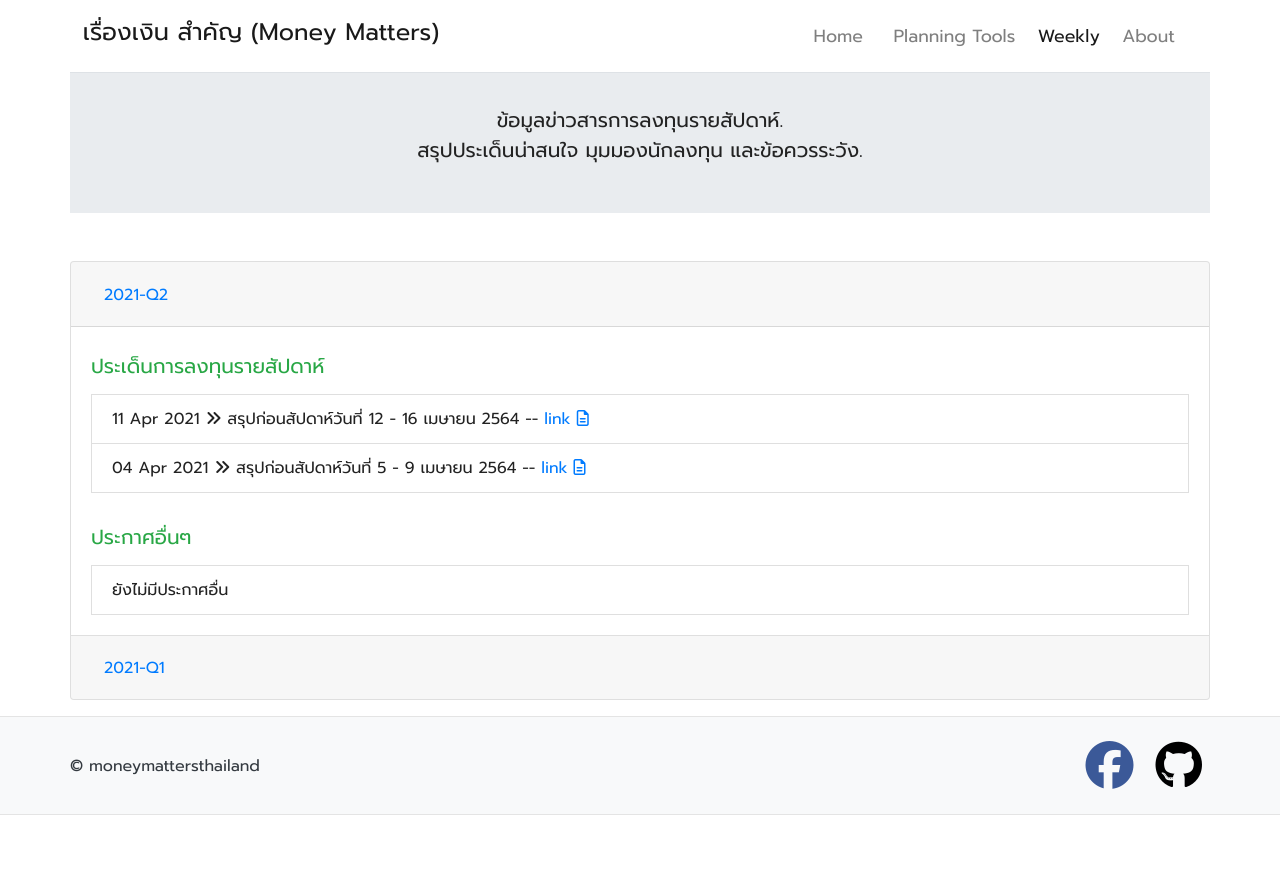
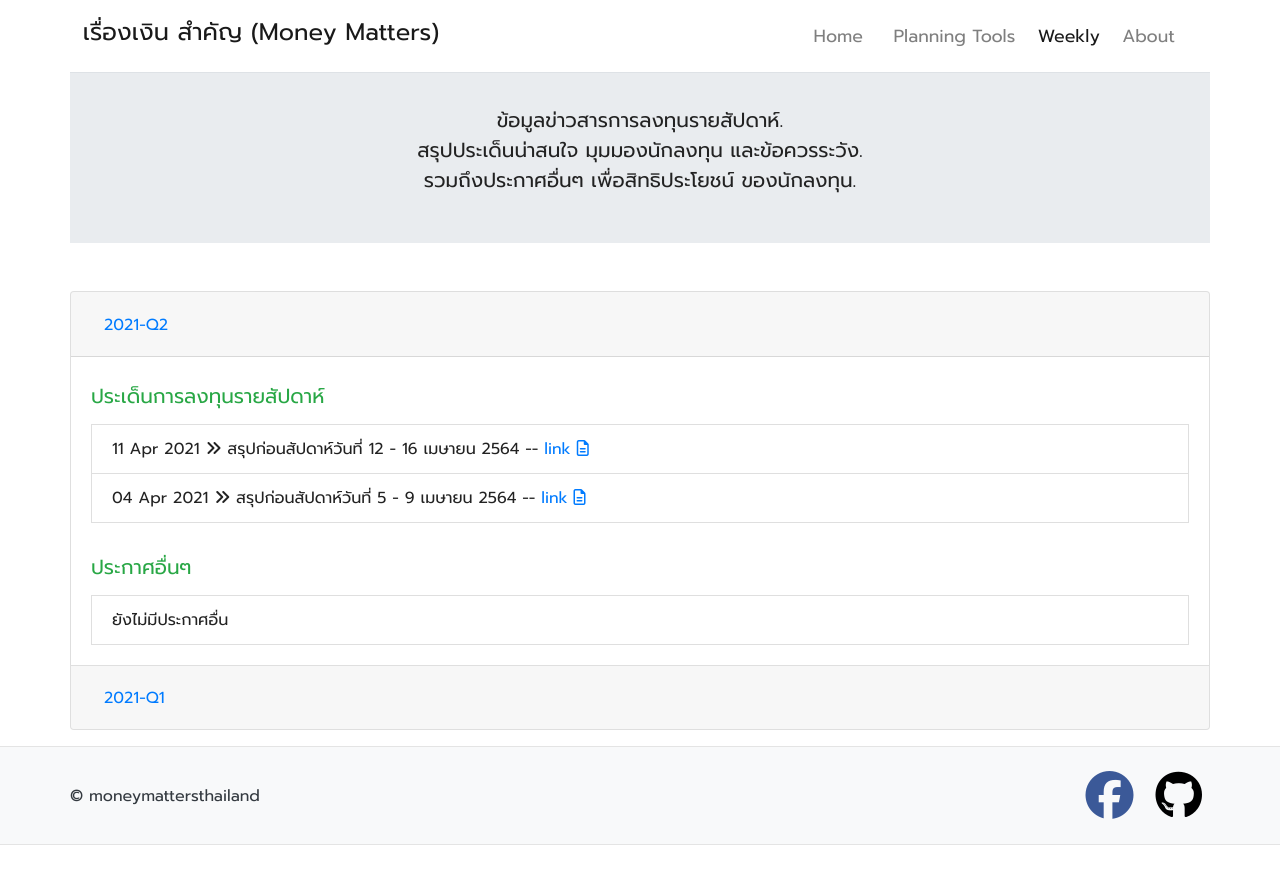
Before and after one commit to moneysart/moneysart.github.io, a Jekyll site: the page built from weekly/index.html, in a window 1280 px wide. Shown: the top 884 px of the page. Built offline with Jekyll 4.4.1, drawn with Linux system fonts in a browser that asks for light colours; nearby versions of some CDN libraries.

Commit message:
edit jumbotron

```diff
--- a/weekly/index.html
+++ b/weekly/index.html
@@ -14,6 +14,7 @@ canonical_url: /weekly/
             <p class="lead">
                 ข้อมูลข่าวสารการลงทุนรายสัปดาห์. <br>
                 สรุปประเด็นน่าสนใจ มุมมองนักลงทุน และข้อควรระวัง. <br>
+                รวมถึงประกาศอื่นๆ เพื่อสิทธิประโยชน์ ของนักลงทุน.
             </p>
         </div>
     </div>
```
